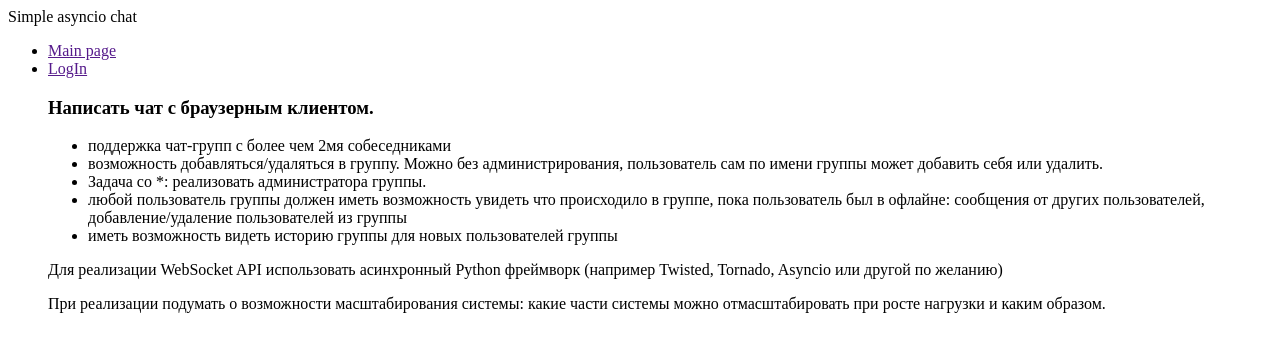
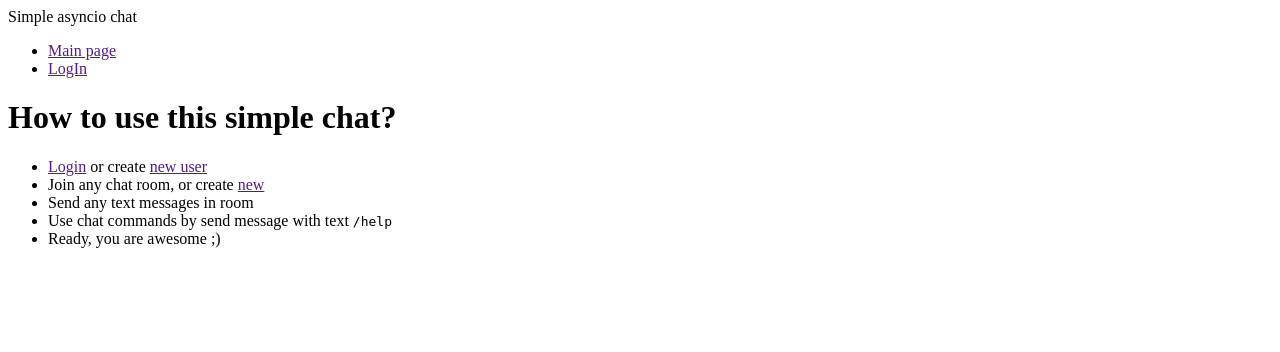
Before and after one commit to samael500/aiochat, a Python web app: template aiochat/templates/index.html in a window 1280 px wide. Shown: the top 352 px of the page. Run offline with Jinja, Linux system fonts and the light colour scheme; the template is opened without the code that fills it, so the values that code supplies are empty; some libraries are stand-ins or nearby versions.

Commit message:
:repeat: add simple chat desr

```diff
--- a/aiochat/templates/index.html
+++ b/aiochat/templates/index.html
@@ -2,19 +2,16 @@
 
 {% block content %}
 
-<blockquote>
-    <h3>Написать чат с браузерным клиентом.</h3>
+<div>
+    <h1>How to use this simple chat?</h1>
 
-    <ul>
-        <li>поддержка чат-групп с более чем 2мя собеседниками
-        <li>возможность добавляться/удаляться в группу. Можно без администрирования, пользователь сам по имени группы может добавить себя или удалить.
-        <li>Задача со *: реализовать администратора группы.
-        <li>любой пользователь группы должен иметь возможность увидеть что происходило в группе, пока пользователь был в офлайне: сообщения от других пользователей, добавление/удаление пользователей из группы
-        <li>иметь возможность видеть историю группы для новых пользователей группы
+    <ul class="lead">
+        <li><a href="{{ app.router['login'].url_for() }}">Login</a> or create <a href="{{ app.router['register'].url_for() }}">new user</a>
+        <li>Join any chat room, or create <a href="{{ app.router['create_room'].url_for() }}">new</a>
+        <li>Send any text messages in room
+        <li>Use chat commands by send message with text <code>/help</code>
+        <li>Ready, you are awesome ;)
     </ul>
-
-    <p>Для реализации WebSocket API использовать асинхронный Python фреймворк (например Twisted, Tornado, Asyncio или другой по желанию)</p>
-    <p>При реализации подумать о возможности масштабирования системы: какие части системы можно отмасштабировать при росте нагрузки и каким образом.</p>
-</blockquote>
+</div>
 
 {% endblock %}
```
